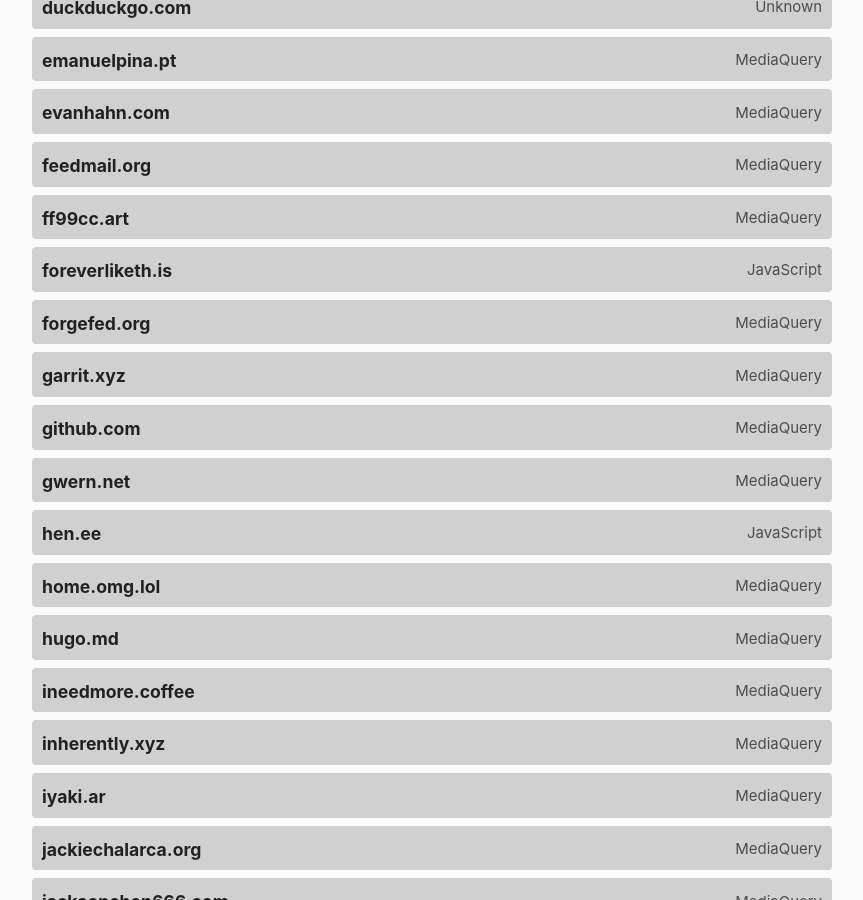
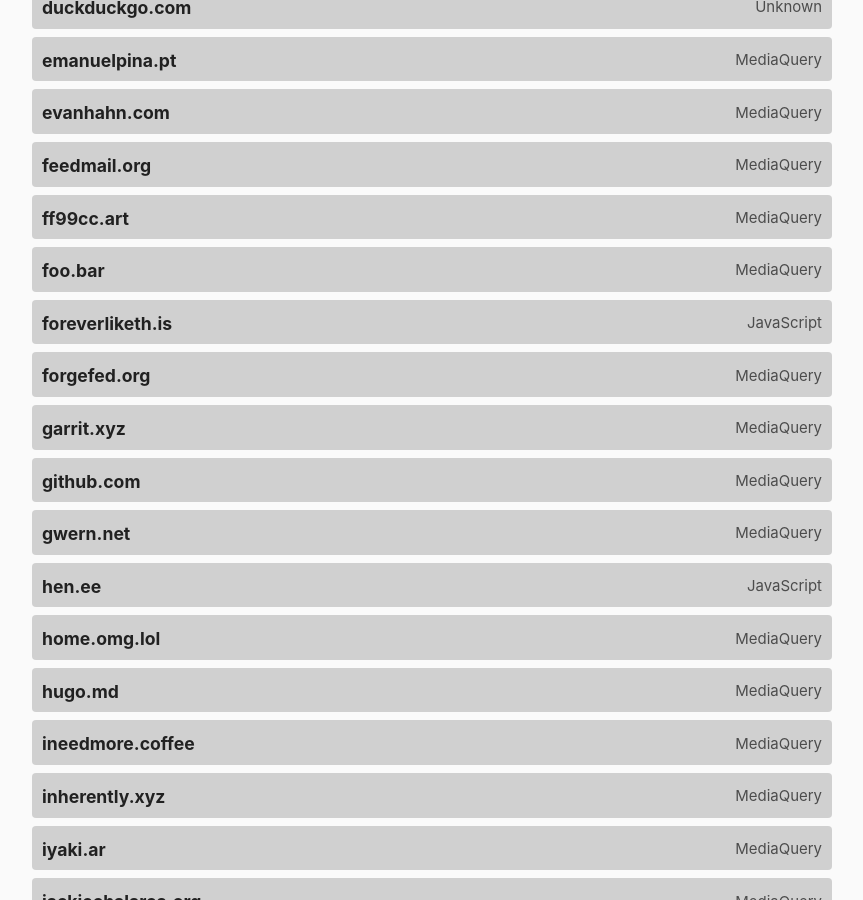
Before and after one commit to garritfra/darktheme.club, a Jekyll site: the page built from index.md, in a window 1280 px wide and 900 px high, scrolled down 2269 px. Shown: the whole window, without its empty margins (208-1071 px from the left). Built offline with Jekyll 4.4.1, drawn with Linux system fonts in a browser that asks for light colours.

Commit message:
Add test site

```diff
--- a/_data/sites.yml
+++ b/_data/sites.yml
@@ -2,6 +2,11 @@
   url: https://512kb.club/
   method: mediaquery
   last_checked: 2022-04-16
+
+- domain: foo.bar
+  url: https://foo.bar
+  method: mediaquery
+  last_checked: 2023-11-13
 
 - domain: 512kb.club
   url: https://512kb.club/
```
